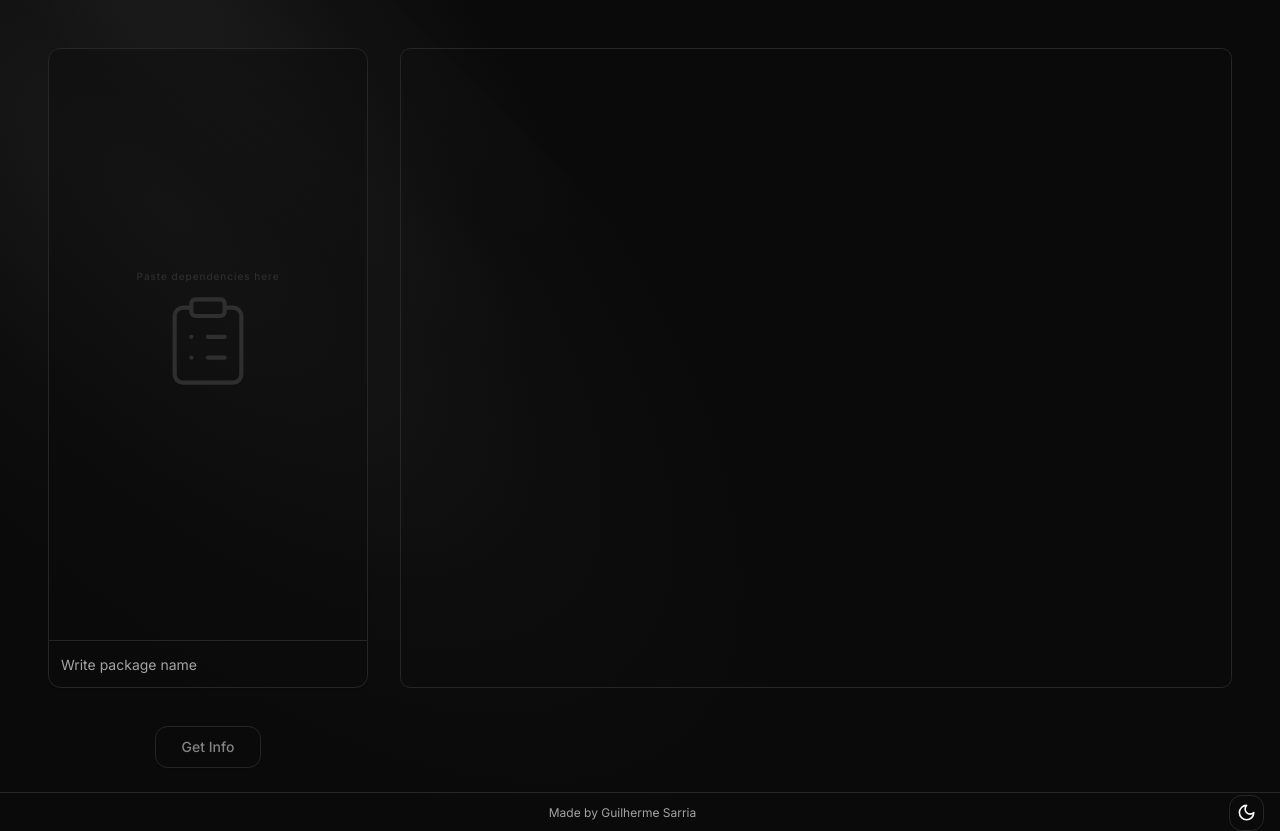
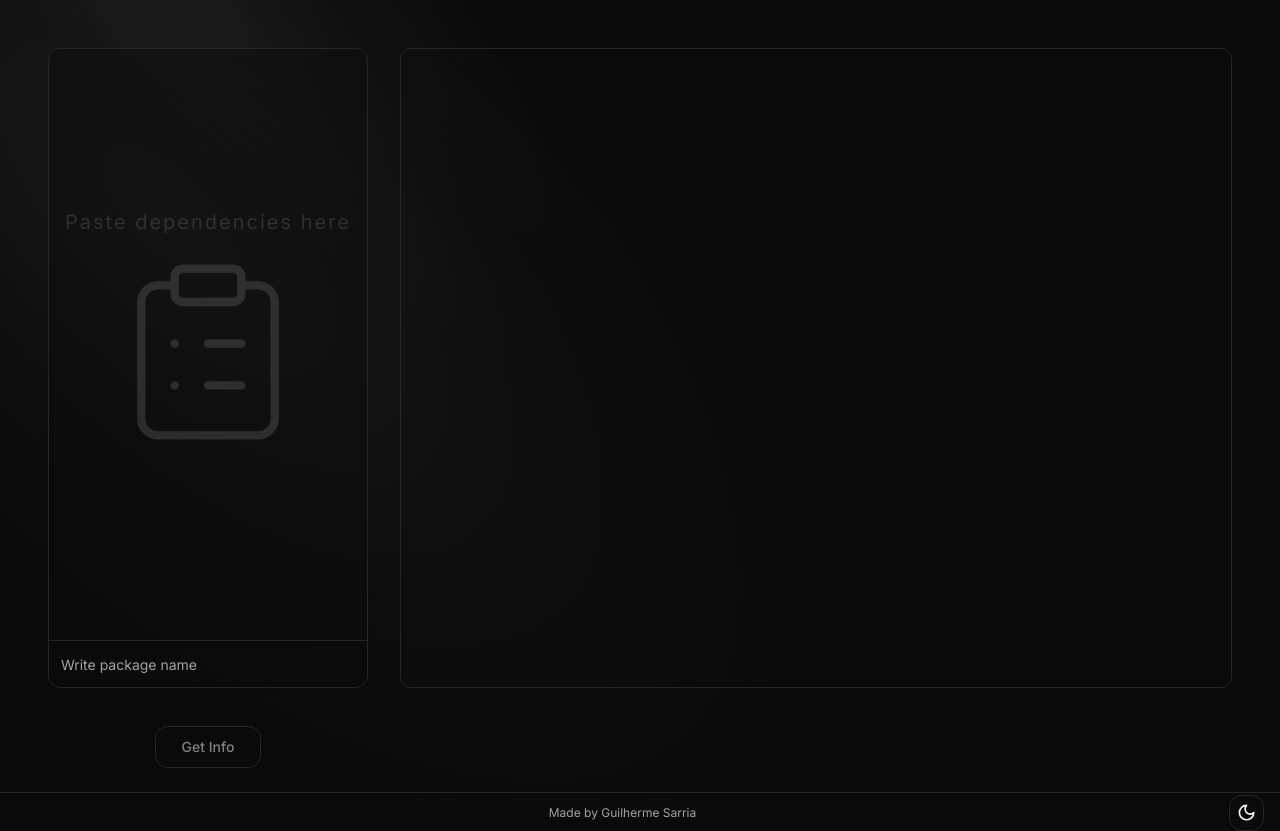
Before and after one commit to guisarria/library-info, a Next.js app: page / in a window 1280 px wide. Built offline with nearby package versions, Linux system fonts and the light colour scheme.

Commit message:
fix: icon scale

```diff
--- a/src/components/query-section.tsx
+++ b/src/components/query-section.tsx
@@ -62,7 +62,7 @@ export function QuerySection({ onFetchPackages }: QuerySectionProps) {
         aria-label="Dependency input"
       />
       <PlaceholderIcon
-        className="absolute scale-50 text-xl tracking-widest -top-12 lg:top-1/4 text-nowrap left-1/2 -z-10 -translate-x-1/2 text-muted-foreground opacity-35 flex flex-col gap-y-4 items-center"
+        className="absolute scale-50 md:scale-100 text-xl tracking-widest -top-12 lg:top-1/4 text-nowrap left-1/2 -z-10 -translate-x-1/2 text-muted-foreground opacity-35 flex flex-col gap-y-4 items-center"
         isVisible={isQueryEmpty}
       />
       <div className="w-full relative">
```
